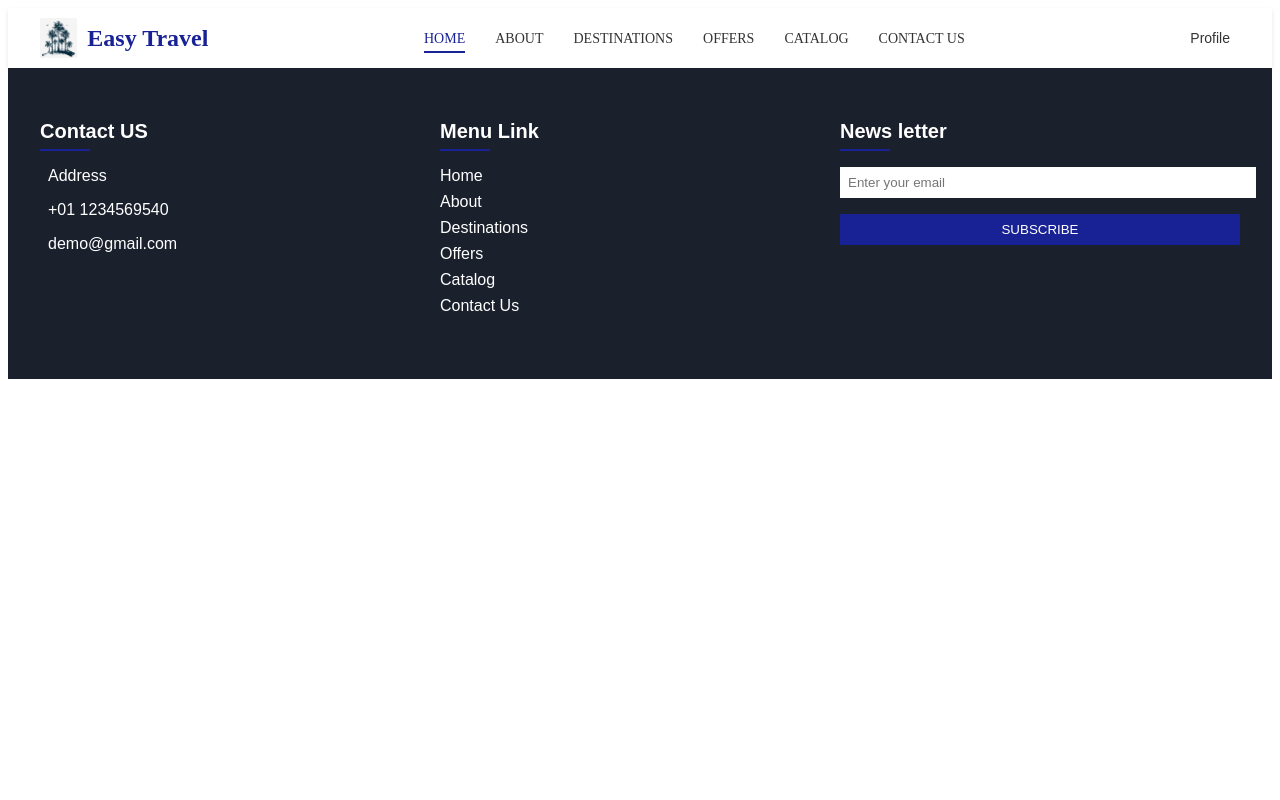
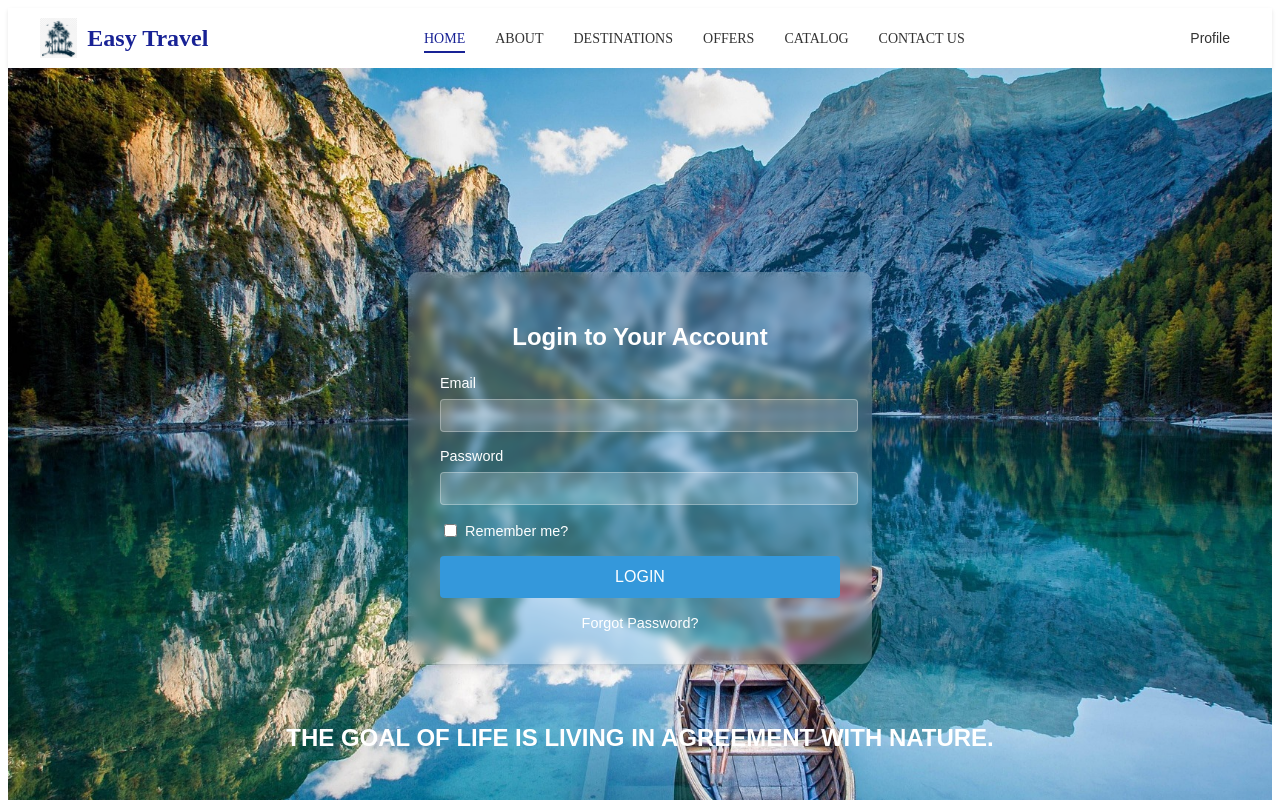
Before and after one commit to BayryamB/React-Project-Vacation, a React (Vite) app in the folder client/: page /login in a window 1280 px wide. Shown: the top 800 px of the page. Built offline with nearby package versions, Linux system fonts and the light colour scheme.

Commit message:
add login page

```diff
--- a/client/src/App.jsx
+++ b/client/src/App.jsx
@@ -1,6 +1,7 @@
 import About from "./components/About";
 import Destinations from "./components/Destinations";
 import Footer from "./components/Footer";
+import LoginForm from "./components/LoginForm";
 import Navigation from "./components/Navigation";
 import Section from "./components/Section";
 import { Routes, Route } from "react-router-dom";
@@ -14,6 +15,7 @@
                 <Route path="/" element={<Section />} />
                 <Route path="/about" element={<About />} />
                 <Route path="/destinations" element={<Destinations />} />
+                <Route path="/login" element={<LoginForm />} />
             </Routes>
 
             <Footer />
--- /dev/null
+++ b/client/src/components/LoginForm.jsx
@@ -0,0 +1,69 @@
+import { useState } from "react";
+
+const LoginForm = () => {
+    const [email, setEmail] = useState("");
+    const [password, setPassword] = useState("");
+    const [rememberMe, setRememberMe] = useState(false);
+
+    const handleSubmit = (e) => {
+        e.preventDefault();
+        // Handle login logic here
+        console.log("Login submitted", { email, password, rememberMe });
+    };
+
+    return (
+        <div className="login-container">
+            <form className="login-form" onSubmit={handleSubmit}>
+                <h2>Login to Your Account</h2>
+                <div className="form-group">
+                    <label htmlFor="email">Email</label>
+                    <input
+                        type="email"
+                        id="email"
+                        value={email}
+                        onChange={(e) => setEmail(e.target.value)}
+                        required
+                    />
+                </div>
+                <div className="form-group">
+                    <label htmlFor="password">Password</label>
+                    <input
+                        type="password"
+                        id="password"
+                        value={password}
+                        onChange={(e) => setPassword(e.target.value)}
+                        required
+                    />
+                </div>
+                <div className="remember-me">
+                    <input
+                        type="checkbox"
+                        id="remember-me"
+                        checked={rememberMe}
+                        onChange={(e) => setRememberMe(e.target.checked)}
+                    />
+                    <label htmlFor="remember-me">Remember me?</label>
+                </div>
+                <button type="submit" className="login-button">
+                    LOGIN
+                </button>
+                <div className="forgot-password">
+                    <a href="#">Forgot Password?</a>
+                </div>
+            </form>
+            <div className="quote-container">
+                <p className="quote">
+                    THE GOAL OF LIFE IS LIVING IN AGREEMENT WITH NATURE.
+                </p>
+                <div className="social-icons">
+                    <i className="fab fa-facebook-f"></i>
+                    <i className="fab fa-twitter"></i>
+                    <i className="fab fa-linkedin-in"></i>
+                    <i className="fab fa-youtube"></i>
+                </div>
+            </div>
+        </div>
+    );
+};
+
+export default LoginForm;
--- /dev/null
+++ b/client/src/styles/login.css
@@ -0,0 +1,129 @@
+/* Main container styles */
+.login-container {
+    display: flex;
+    justify-content: center;
+    align-items: center;
+    min-height: 100vh;
+    background-image: url("../../public/boat.jpg");
+    background-size: cover;
+    background-position: center;
+    font-family: Arial, sans-serif;
+}
+
+/* Login form styles */
+.login-form {
+    background: rgba(255, 255, 255, 0.2);
+    backdrop-filter: blur(5px);
+    padding: 2rem;
+    border-radius: 10px;
+    width: 100%;
+    max-width: 400px;
+    box-shadow: 0 4px 6px rgba(0, 0, 0, 0.1);
+}
+
+.login-form h2 {
+    color: white;
+    text-align: center;
+    margin-bottom: 1.5rem;
+    font-size: 1.5rem;
+}
+
+.form-group {
+    margin-bottom: 1rem;
+}
+
+.form-group label {
+    display: block;
+    color: white;
+    margin-bottom: 0.5rem;
+    font-size: 0.9rem;
+}
+
+.form-group input[type="email"],
+.form-group input[type="password"] {
+    width: 100%;
+    padding: 0.5rem;
+    border: 1px solid rgba(255, 255, 255, 0.3);
+    border-radius: 4px;
+    background: rgba(255, 255, 255, 0.2);
+    color: white;
+}
+
+.form-group input[type="email"]::placeholder,
+.form-group input[type="password"]::placeholder {
+    color: rgba(255, 255, 255, 0.7);
+}
+
+.remember-me {
+    display: flex;
+    align-items: center;
+    margin-bottom: 1rem;
+}
+
+.remember-me input[type="checkbox"] {
+    margin-right: 0.5rem;
+}
+
+.remember-me label {
+    color: white;
+    font-size: 0.9rem;
+}
+
+.login-button {
+    width: 100%;
+    padding: 0.75rem;
+    background-color: #3498db;
+    color: white;
+    border: none;
+    border-radius: 4px;
+    cursor: pointer;
+    font-size: 1rem;
+    transition: background-color 0.3s;
+}
+
+.login-button:hover {
+    background-color: #2980b9;
+}
+
+.forgot-password {
+    text-align: center;
+    margin-top: 1rem;
+}
+
+.forgot-password a {
+    color: white;
+    text-decoration: none;
+    font-size: 0.9rem;
+}
+
+.forgot-password a:hover {
+    text-decoration: underline;
+}
+
+/* Quote and social media styles */
+.quote-container {
+    position: absolute;
+    bottom: 2rem;
+    left: 0;
+    right: 0;
+    text-align: center;
+}
+
+.quote {
+    color: white;
+    font-size: 1.5rem;
+    font-weight: bold;
+    margin-bottom: 1rem;
+}
+
+.social-icons {
+    display: flex;
+    justify-content: center;
+    gap: 1rem;
+}
+
+.social-icons a {
+    color: white;
+    font-size: 1.5rem;
+    text-decoration: none;
+}
--- a/client/src/styles/style.css
+++ b/client/src/styles/style.css
@@ -3,3 +3,4 @@
 @import url(section.css);
 @import url(about.css);
 @import url(destinations.css);
+@import url(login.css);
```
Also changed, not shown: client/public/boat.jpg (added).
